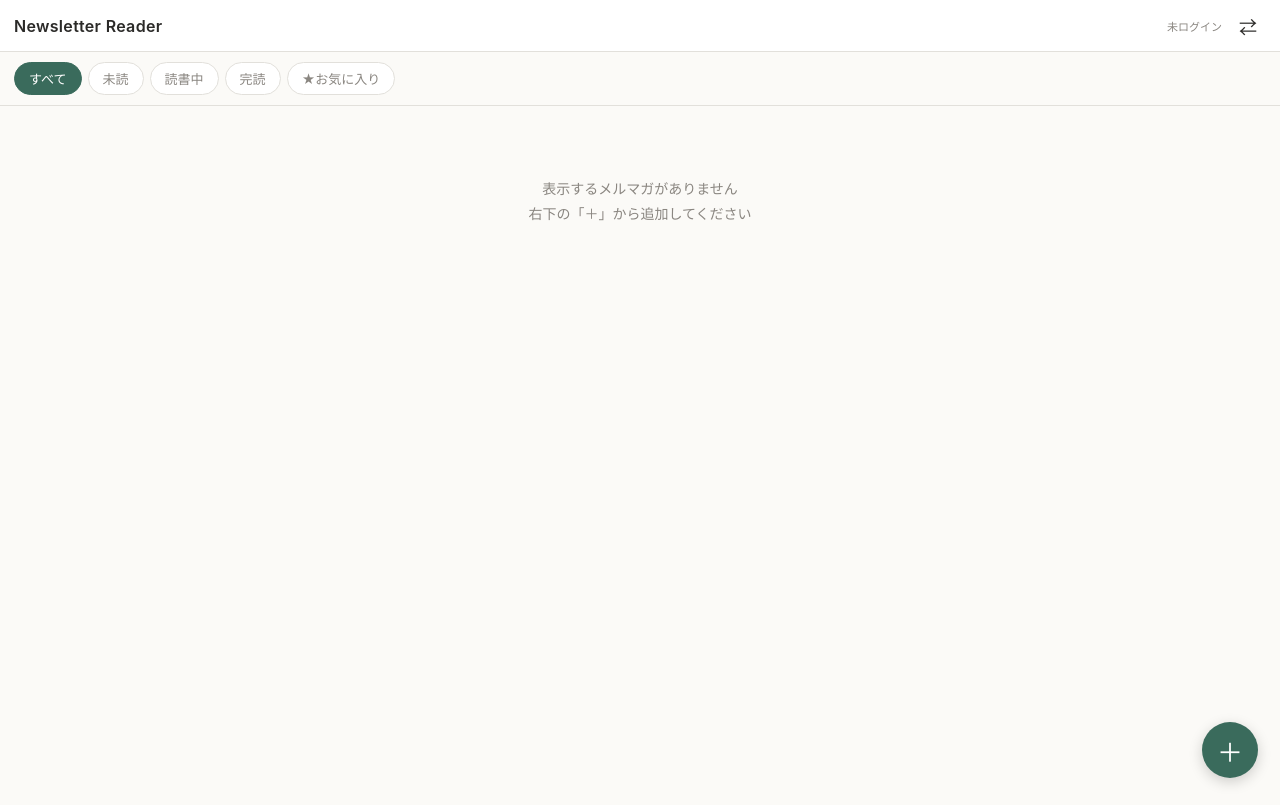
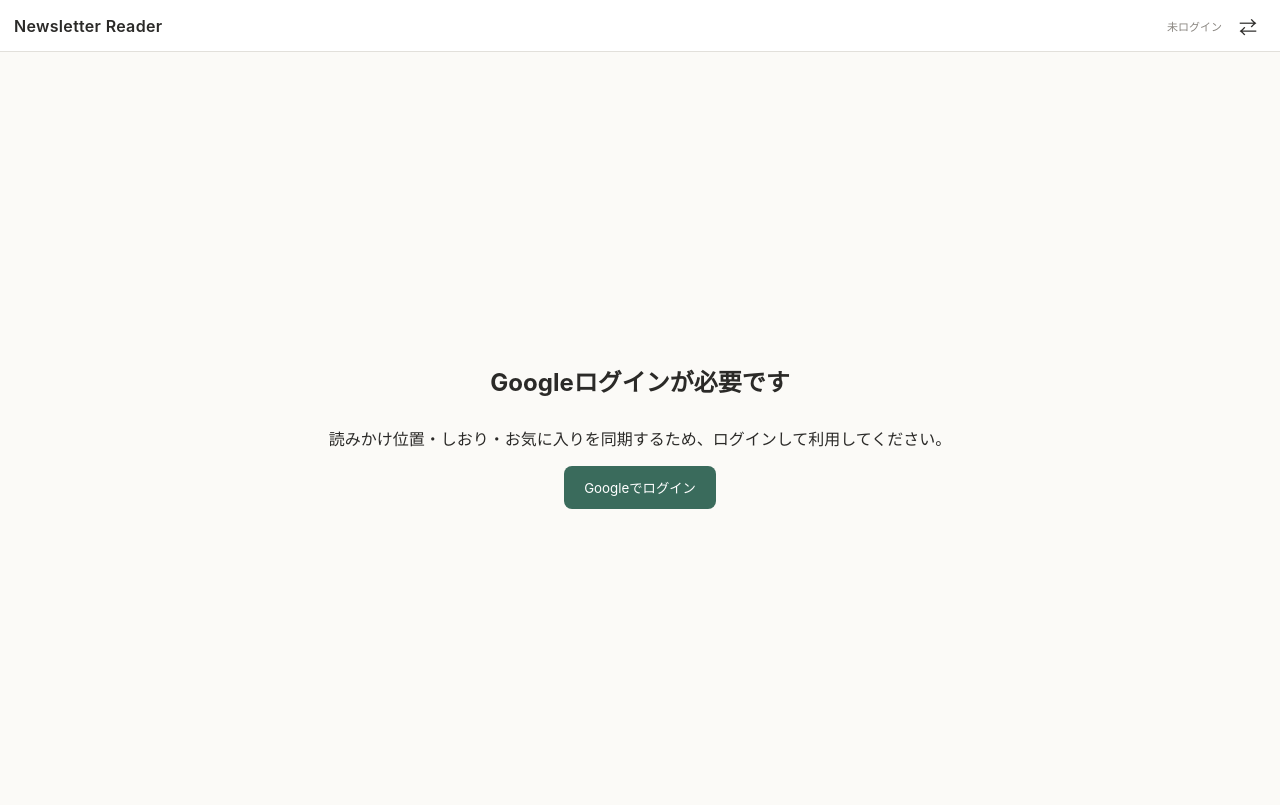
Before and after one commit to hipchin/newsletter-reader, a plain HTML site: page index.html in a window 1280 px wide. Drawn offline with Linux system fonts and the light colour scheme.

Commit message:
Add files via upload

```diff
--- a/index.html
+++ b/index.html
@@ -440,6 +440,22 @@
     font-size: 13px;
     padding: 24px 0;
   }
+
+  #loginGate{
+    display:none;
+    height:calc(100vh - 52px);
+    align-items:center;
+    justify-content:center;
+    flex-direction:column;
+    text-align:center;
+    padding:24px;
+  }
+  #loginGate.show{display:flex;}
+  #loginGate h2{margin-bottom:12px;}
+  #loginGate button{
+    background:#3a6b5c;color:#fff;padding:12px 20px;border-radius:8px;
+  }
+
 </style>
 </head>
 <body>
@@ -459,6 +475,8 @@
   <button class="tab" data-filter="read">完読</button>
   <button class="tab" data-filter="favorite">★お気に入り</button>
 </div>
+
+<div id="loginGate"><h2>Googleログインが必要です</h2><p>読みかけ位置・しおり・お気に入りを同期するため、ログインして利用してください。</p><button id="loginGateBtn">Googleでログイン</button></div>
 
 <div id="list"></div>
 
@@ -573,8 +591,23 @@ function escapeHtml(s) {
   return s.replace(/[&<>"']/g, c => ({"&":"&amp;","<":"&lt;",">":"&gt;",'"':"&quot;","'":"&#39;"}[c]));
 }
 
+
+function isLoggedIn() {
+  return !!accessToken;
+}
+
+function updateLoginUI() {
+  const loggedIn = isLoggedIn();
+  document.getElementById("loginGate").classList.toggle("show", !loggedIn);
+  document.getElementById("tabs").style.display = loggedIn ? "flex" : "none";
+  document.getElementById("list").style.display = loggedIn ? "block" : "none";
+  document.getElementById("fab").style.display = loggedIn ? "flex" : "none";
+}
+
 /* ============ RENDER LIST ============ */
 function render() {
+  updateLoginUI();
+  if (!isLoggedIn()) return;
   applySettings();
   const list = document.getElementById("list");
   let items = data.newsletters.slice().sort((a,b) => b.addedAt - a.addedAt);
@@ -922,6 +955,7 @@ window.addEventListener("load", () => {
     callback: (resp) => {
       if (resp.access_token) {
         accessToken = resp.access_token;
+        updateLoginUI();
         const expiresAt = Date.now() + (Number(resp.expires_in) || 3600) * 1000;
         localStorage.setItem("nl-token", JSON.stringify({ token: accessToken, expiresAt }));
         document.getElementById("syncStatus").textContent = "同期中…";
@@ -930,6 +964,7 @@ window.addEventListener("load", () => {
       } else {
         // silent refresh failed (e.g. consent required) -> fall back to manual login state
         document.getElementById("syncStatus").textContent = "未ログイン";
+        updateLoginUI();
       }
     }
   });
@@ -940,6 +975,7 @@ window.addEventListener("load", () => {
     if (saved && saved.token) {
       if (saved.expiresAt > Date.now() + 60000) {
         accessToken = saved.token;
+        updateLoginUI();
         document.getElementById("syncStatus").textContent = "同期中…";
         loadFromDrive();
         scheduleSilentRefresh(saved.expiresAt);
@@ -966,9 +1002,8 @@ function trySilentRefresh() {
   }
 }
 
-document.getElementById("signinBtn").addEventListener("click", () => {
-  tokenClient.requestAccessToken();
-});
+document.getElementById("signinBtn").addEventListener("click", () => { tokenClient.requestAccessToken(); });
+document.getElementById("loginGateBtn").addEventListener("click", () => { tokenClient.requestAccessToken(); });
 
 async function driveFetch(url, opts = {}) {
   opts.headers = Object.assign({}, opts.headers, { Authorization: "Bearer " + accessToken });
@@ -1045,6 +1080,7 @@ async function saveToDrive(forceCreate) {
 }
 
 /* ============ INIT ============ */
+updateLoginUI();
 render();
 
 /* ============ GMAIL IMPORT ============ */
```
